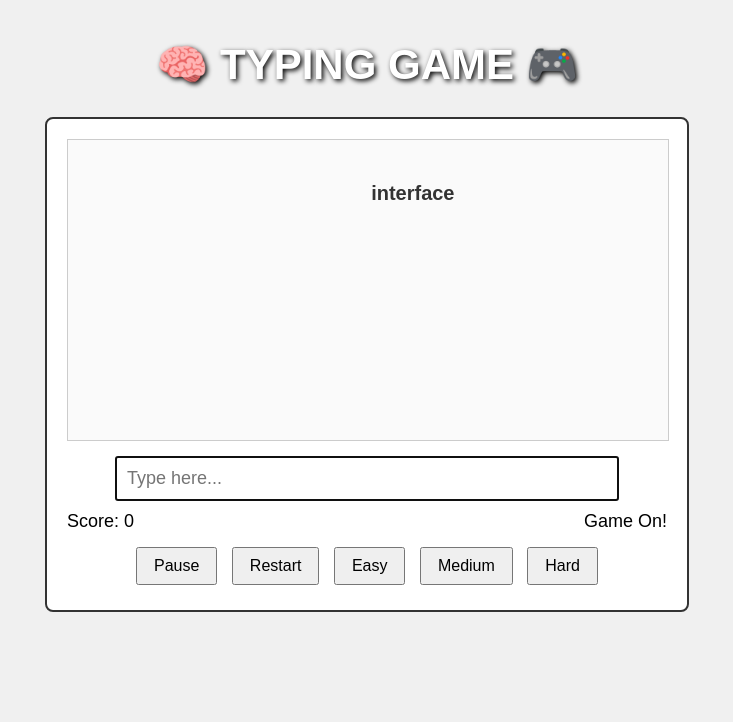
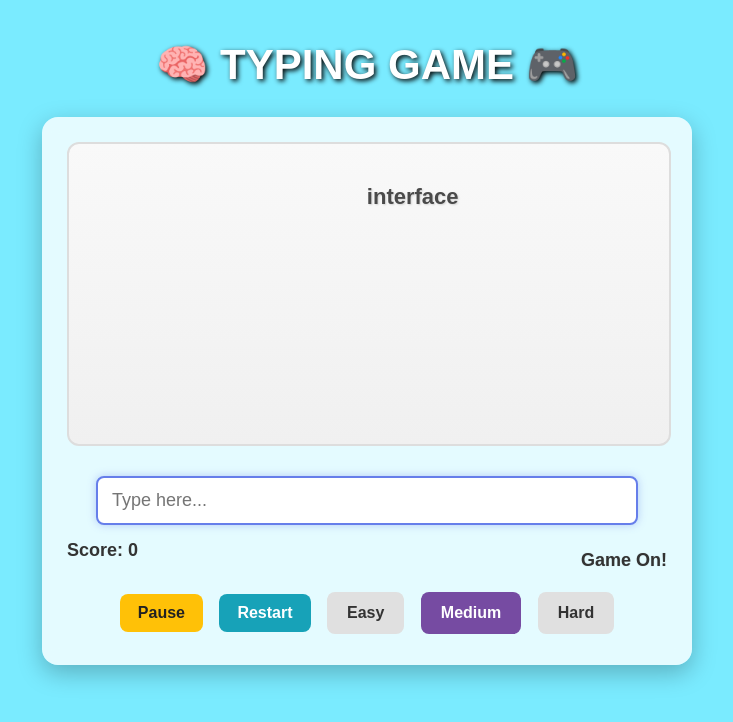
Before and after one commit to devmalik7/Game_Scripts, a plain HTML site: page Javascript/Typing Speed Game/index.html in a window 1280 px wide. Both pictures are taken after a click on the button "Start Game". Shown: the whole page, without its empty margins (273-1006 px from the left). Drawn offline with Linux system fonts and the light colour scheme.

Commit message:
Enhance styling for Typing Speed Game

```diff
--- a/Javascript/Typing Speed Game/style.css
+++ b/Javascript/Typing Speed Game/style.css
@@ -1,9 +1,12 @@
 body {
   font-family: Arial, sans-serif;
   text-align: center;
-  background: #f0f0f0;
   margin: 0;
   padding: 20px;
+  background: url("image.jp");
+  background-size: contain;
+  background-color: rgb(122, 235, 255);
+  color: #fff;
 }
 
 .hidden {
@@ -11,55 +14,148 @@ body {
 }
 
 #welcomescreen {
-  margin-top: 100px;
+  background: #ffffffcc;
+  padding: 40px 60px;
+  border-radius: 20px;
+  box-shadow: 0 8px 20px rgba(0, 0, 0, 0.2);
+  backdrop-filter: blur(8px);
+  transition: all 0.3s ease;
+}
+
+#welcomescreen h1 {
+  font-size: 2em;
+  color: #333;
+  margin-bottom: 20px;
 }
 
 #gamescreen {
   max-width: 600px;
   margin: 0 auto;
-  background: #fff;
-  border: 2px solid #333;
-  border-radius: 8px;
-  padding: 20px;
+  background: #ffffffcc;
+  border-radius: 16px;
+  box-shadow: 0 8px 24px rgba(0, 0, 0, 0.25);
+  padding: 25px;
+  backdrop-filter: blur(8px);
 }
 
 #gamecontainer {
   width: 100%;
   height: 300px;
-  border: 1px solid #ccc;
+  border: 2px solid #ddd;
   position: relative;
   overflow: hidden;
-  background: #fafafa;
+  background: linear-gradient(180deg, #f9f9f9, #f0f0f0);
+  border-radius: 12px;
+  margin-bottom: 15px;
 }
 
 .word {
   position: absolute;
-  font-size: 20px;
-  font-weight: bold;
-  color: #333;
+  font-size: 22px;
+  font-weight: 700;
+  color: #4a4a4a;
+  text-shadow: 1px 1px 2px rgba(0, 0, 0, 0.15);
+  animation: float 1.5s ease-in-out infinite alternate;
+}
+
+@keyframes float {
+  from {
+    transform: translateY(0);
+  }
+  to {
+    transform: translateY(-4px);
+  }
 }
 
 #input {
-  width: 80%;
-  padding: 10px;
+  width: 85%;
+  padding: 12px 14px;
   font-size: 18px;
+  border-radius: 8px;
+  border: 2px solid #764ba2;
+  outline: none;
+  margin-top: 15px;
+  transition: all 0.3s ease;
+}
+
+#input:focus {
+  border-color: #667eea;
+  box-shadow: 0 0 8px rgba(102, 126, 234, 0.4);
+}
+
+#scoreboard {
+  margin-top: 15px;
+  display: flex;
+  justify-content: space-between;
+  font-size: 18px;
+  color: #333;
+  font-weight: 600;
+}
+
+#buttons {
   margin-top: 15px;
 }
 
-#scoreboard {
-  margin-top: 10px;
-  display: flex;
-  justify-content: space-between;
-  font-size: 18px;
+button {
+  padding: 10px 18px;
+  margin: 6px;
+  font-size: 16px;
+  border: none;
+  border-radius: 8px;
+  cursor: pointer;
+  transition: all 0.3s ease;
+  font-weight: 600;
 }
 
-#buttons {
-  margin-top: 10px;
+#startbtn {
+  background: #28a745;
+  color: white;
+}
+#pausebtn {
+  background: #ffc107;
+  color: #222;
+}
+#restartbtn {
+  background: #17a2b8;
+  color: white;
 }
 
-button {
-  padding: 8px 16px;
-  margin: 5px;
-  font-size: 16px;
-  cursor: pointer;
+#easyBtn,
+#mediumBtn,
+#hardBtn {
+  background: #e0e0e0;
+  color: #333;
+  border: 2px solid transparent;
 }
+
+#easyBtn:hover,
+#mediumBtn:hover,
+#hardBtn:hover {
+  background: #ddd;
+}
+
+.active {
+  background: #764ba2 !important;
+  color: white !important;
+  border-color: #667eea;
+}
+
+#msg {
+  margin-top: 10px;
+  font-weight: 600;
+  color: #333;
+  text-shadow: 0 0 1px rgba(0, 0, 0, 0.2);
+}
+
+@media (max-width: 600px) {
+  #gamescreen {
+    padding: 15px;
+  }
+  #input {
+    width: 95%;
+  }
+  button {
+    font-size: 14px;
+    padding: 8px 14px;
+  }
+}
```
